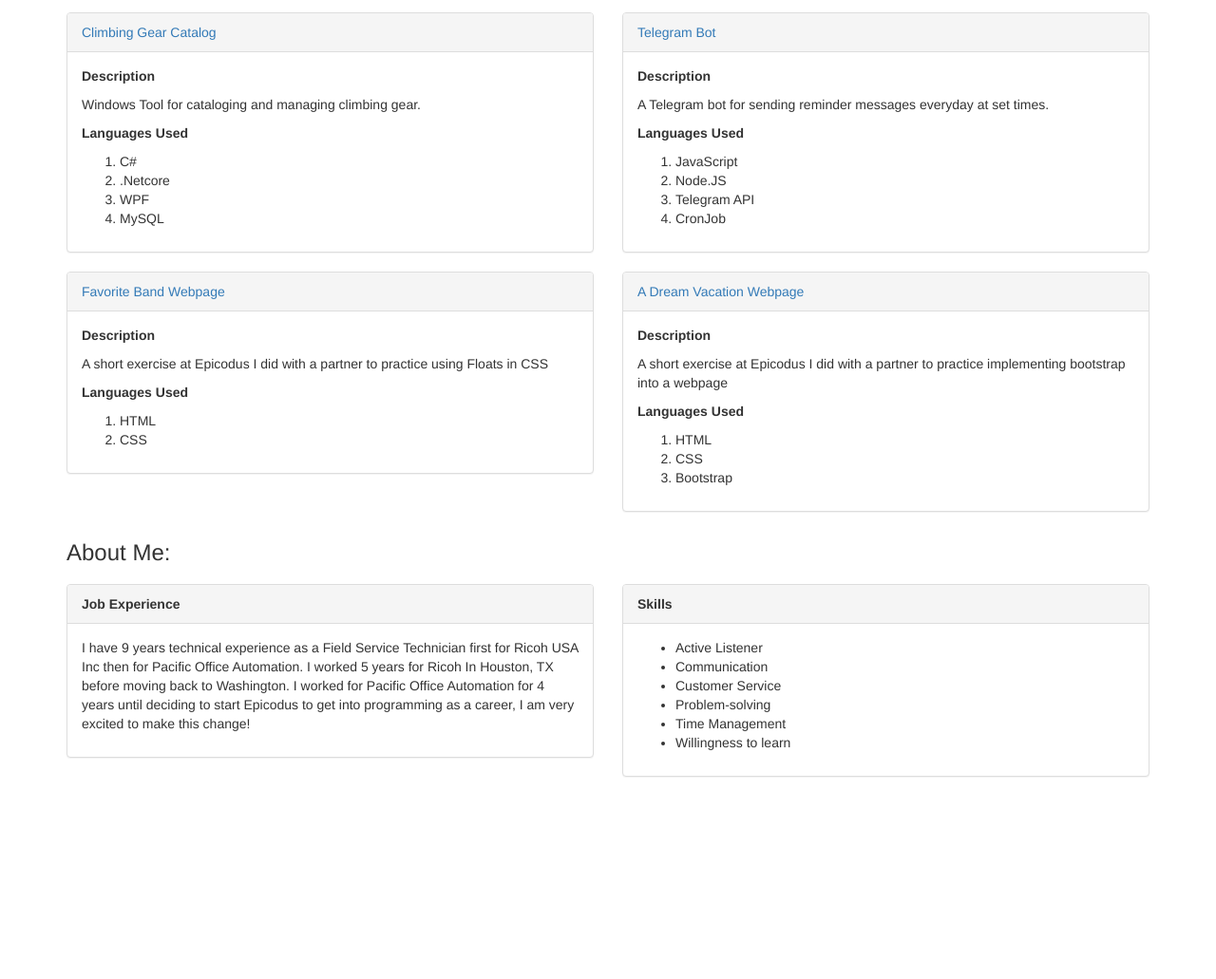
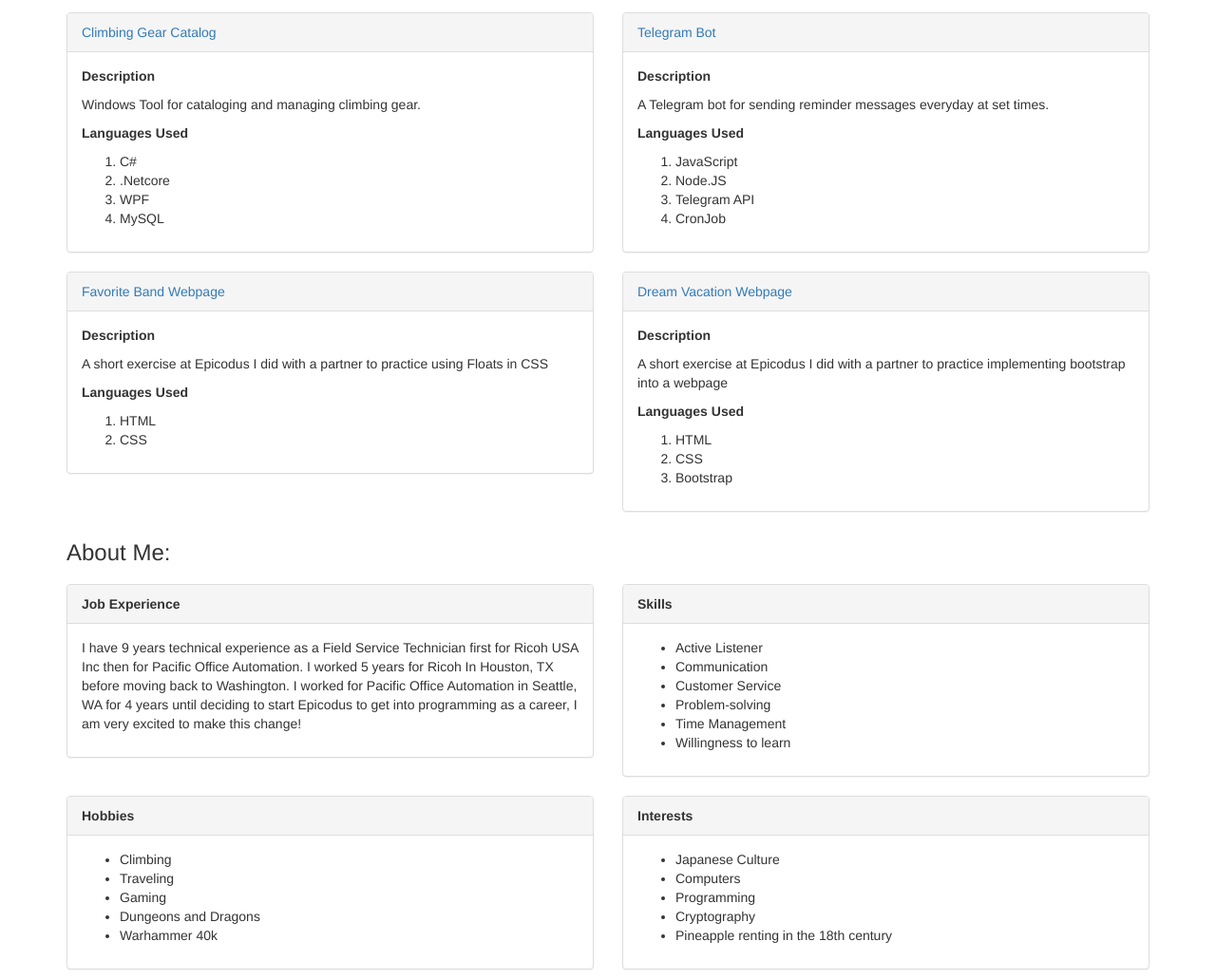
Before and after one commit to DeryckJackson/programming-portfolio-website, a plain HTML site: page index.html in a window 1280 px wide. Shown: the part 691-1722 px from the top of the page at 95% size. Before the commit the page ends 1519 px from the top, so only its background shows below. Drawn offline with Linux system fonts and the light colour scheme.

Commit message:
add Hobbies and interests to about me section

```diff
--- a/index.html
+++ b/index.html
@@ -74,7 +74,7 @@
       <div class="col-md-6">
         <div class="panel panel-default">
           <div class="panel-heading">
-            <a href="https://github.com/DeryckJackson/Implementing-Bootstrap">A Dream Vacation Webpage</a>
+            <a href="https://github.com/DeryckJackson/Implementing-Bootstrap">Dream Vacation Webpage</a>
           </div>
           <div class="panel-body">
             <p><strong>Description</strong></p>
@@ -95,7 +95,7 @@
         <div class="panel panel-default">
           <div class="panel-heading"><strong>Job Experience</strong></div>
           <div class="panel-body">
-            <p>I have 9 years technical experience as a Field Service Technician first for Ricoh USA Inc then for Pacific Office Automation. I worked 5 years for Ricoh In Houston, TX before moving back to Washington. I worked for Pacific Office Automation for 4 years until deciding to start Epicodus to get into programming as a career, I am very excited to make this change!</p>
+            <p>I have 9 years technical experience as a Field Service Technician first for Ricoh USA Inc then for Pacific Office Automation. I worked 5 years for Ricoh In Houston, TX before moving back to Washington. I worked for Pacific Office Automation in Seattle, WA for 4 years until deciding to start Epicodus to get into programming as a career, I am very excited to make this change!</p>
           </div>
         </div>
       </div>
@@ -115,6 +115,36 @@
         </div>
       </div>
     </div>
+    <div class="row">
+      <div class="col-md-6">
+        <div class="panel panel-default">
+          <div class="panel-heading"><strong>Hobbies</strong></div>
+          <div class="panel-body">
+            <ul>
+              <li>Climbing</li>
+              <li>Traveling</li>
+              <li>Gaming</li>
+              <li>Dungeons and Dragons</li>
+              <li>Warhammer 40k</li>
+            </ul>
+          </div>
+        </div>
+      </div>
+      <div class="col-md-6">
+        <div class="panel panel-default">
+          <div class="panel-heading"><strong>Interests</strong></div>
+          <div class="panel-body">
+            <ul>
+              <li>Japanese Culture</li>
+              <li>Computers</li>
+              <li>Programming</li>
+              <li>Cryptography</li>
+              <li>Pineapple renting in the 18th century</li>
+            </ul>
+          </div>
+        </div>
+      </div>
+    </div>
   </div>
 </body>
 </html>
```
